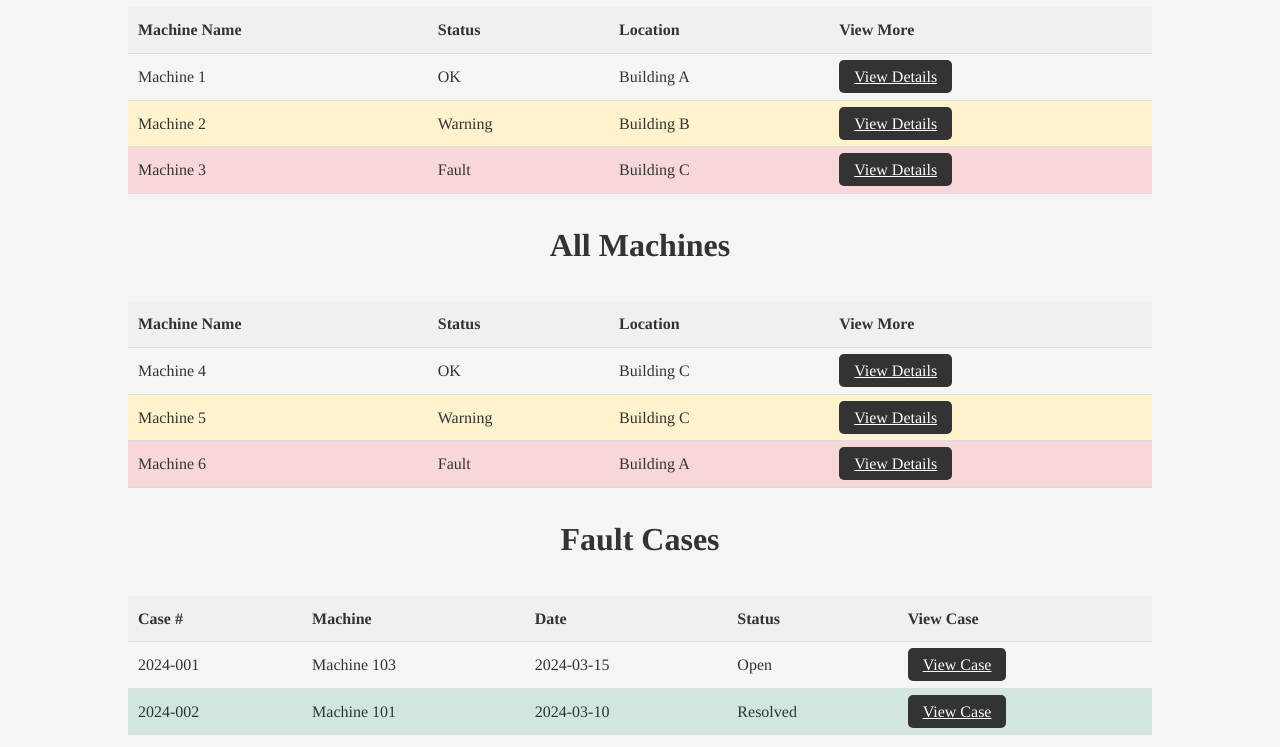
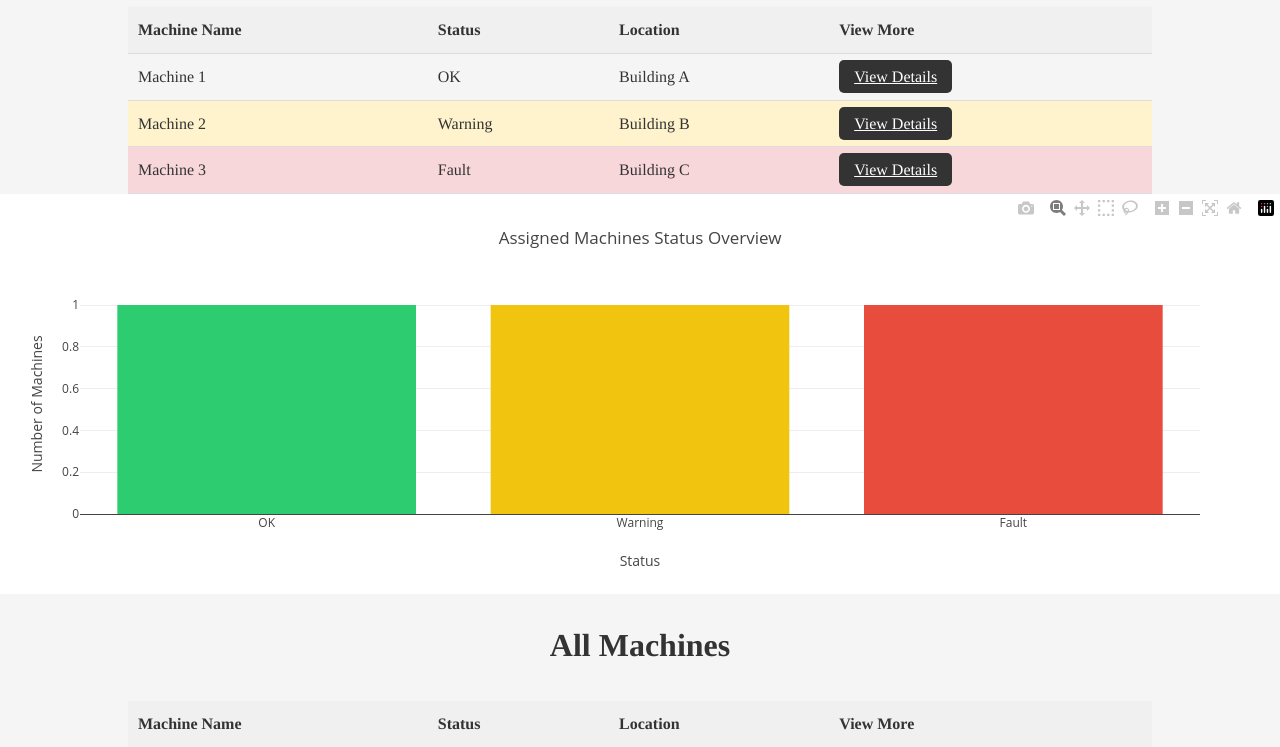
Before and after one commit to harshdabhi/web_project, a Django app: page /dashboardrepair in a window 1280 px wide. Shown: the part 255-1002 px from the top of the page. Run offline with Django 5.2, Linux system fonts and the light colour scheme; some libraries are stand-ins or nearby versions.

Commit message:
visualization charts js

```diff
--- /dev/null
+++ b/web_django/myapp/static/script/all_machines_googlechart.js
@@ -0,0 +1,20 @@
+google.charts.load('current', { packages: ['corechart'] });
+google.charts.setOnLoadCallback(drawAllMachinesChart);
+
+function drawAllMachinesChart() {
+    const data = google.visualization.arrayToDataTable([
+        ['Status', 'Number of Machines'],
+        ['OK', 1],
+        ['Warning', 1],
+        ['Fault', 1]
+    ]);
+
+    const options = {
+        title: 'All Machines Status Distribution',
+        is3D: true,
+        colors: ['#2ecc71', '#f1c40f', '#e74c3c']
+    };
+
+    const chart = new google.visualization.PieChart(document.getElementById('all-machines-piechart'));
+    chart.draw(data, options);
+}
--- /dev/null
+++ b/web_django/myapp/static/script/assigned_machines_chart.js
@@ -0,0 +1,24 @@
+document.addEventListener('DOMContentLoaded', function () {
+    const data = [
+        {
+            x: ['OK', 'Warning', 'Fault'],
+            y: [1, 1, 1], // Match the count from assigned machines
+            type: 'bar',
+            marker: {
+                color: ['#2ecc71', '#f1c40f', '#e74c3c']
+            }
+        }
+    ];
+
+    const layout = {
+        title: 'Assigned Machines Status Overview',
+        xaxis: {
+            title: 'Status'
+        },
+        yaxis: {
+            title: 'Number of Machines'
+        }
+    };
+
+    Plotly.newPlot('assigned-machines-chart', data, layout);
+});
--- a/web_django/myapp/templates/dashboardRepair.html
+++ b/web_django/myapp/templates/dashboardRepair.html
@@ -3,6 +3,10 @@
 <head>
     <title>Repair Dashboard - ACME Manufacturing Corp</title>
     <link rel="stylesheet" href="../static/css/style.css">
+    <script src="https://cdn.plot.ly/plotly-latest.min.js"></script>
+    <script type="text/javascript" src="https://www.gstatic.com/charts/loader.js"></script>
+
+
 </head>
 <body id="repair-dashboard">
     <header>
@@ -58,9 +62,12 @@
                     </tbody>
                 </table>
             </div>
+            <div id="assigned-machines-chart" style="width: 100%; height: 400px;"></div>
+
         </section>
         <section id="all-machines">
                 <h2>All Machines</h2>
+
                 <div class="table-container">
                     <table>
                         <thead>
@@ -93,6 +100,7 @@
                             </tbody>
                     </table>
                 </div>
+                <div id="all-machines-piechart" style="width: 100%; height: 400px;"></div>
             </section>
 
         <section id="fault-cases">
@@ -144,5 +152,8 @@
     <footer>
         <p>&copy; 2025 ACME Manufacturing Corp. All rights reserved.</p>
     </footer>
+    <script src="../static/script/assigned_machines_chart.js"></script>
+    <script src="../static/script/all_machines_googlechart.js"></script>
+
 </body>
 </html>
```
